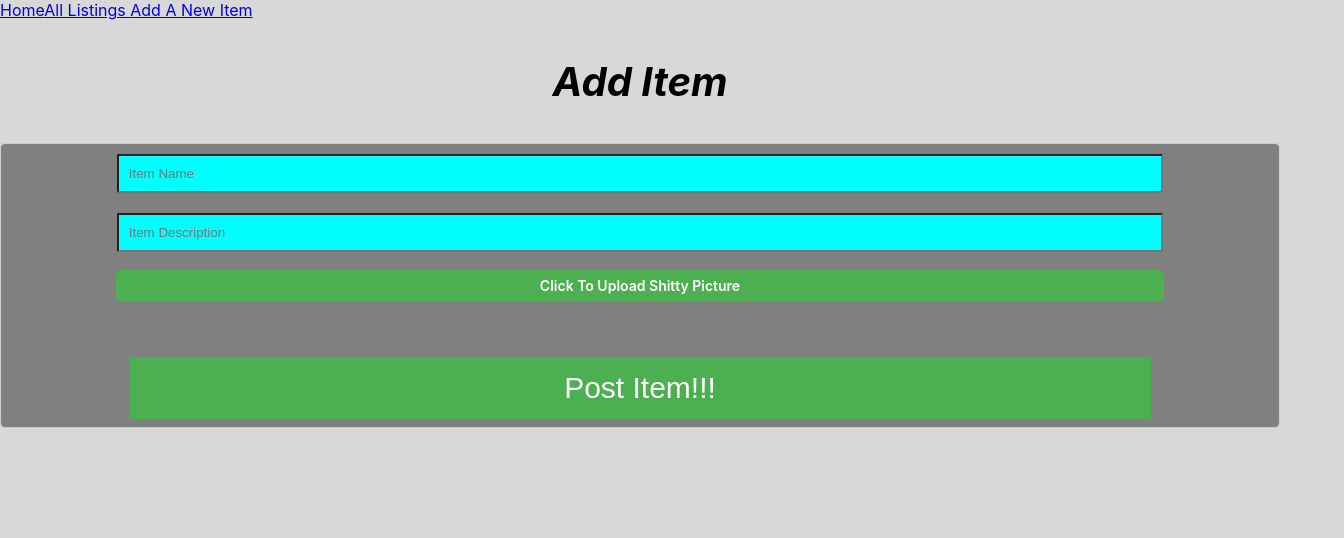
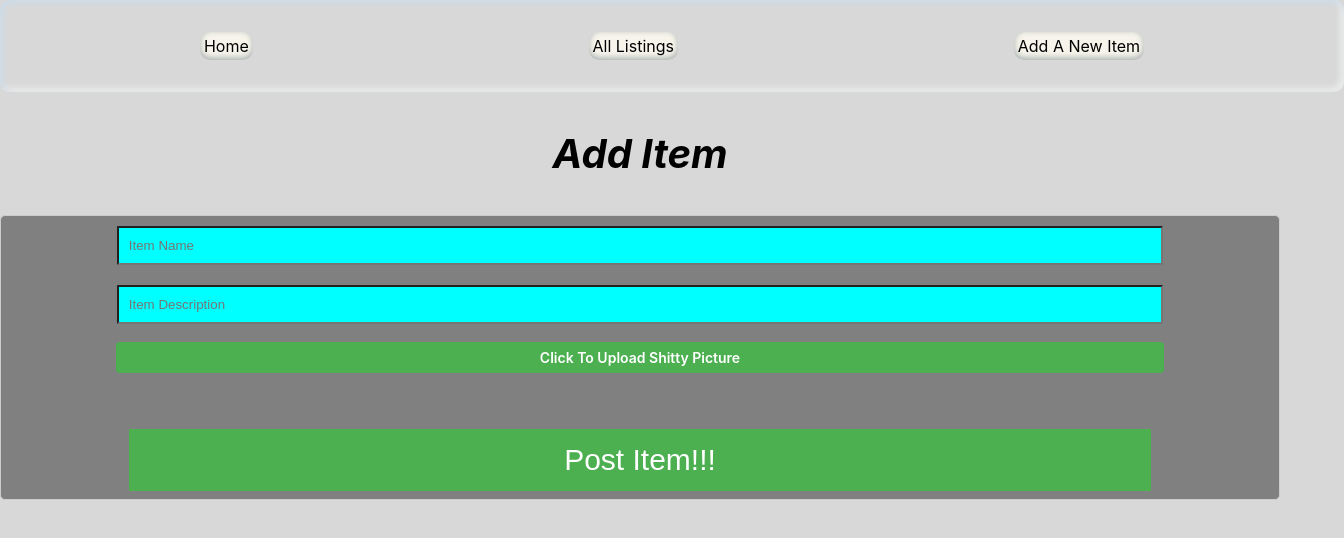
Before and after one commit to jozkan30/MERN-Stack-Group-Project-, a React (Create React App) app: page /add-listing in a window 1280 px wide. Shown: the top 538 px of the page, 1344 px wide, since content can reach past the window. Built offline with nearby package versions, Linux system fonts and the light colour scheme.

Commit message:
Nav bar / All listings style

```diff
--- a/src/App.css
+++ b/src/App.css
@@ -1,3 +1,4 @@
+@import url('https://fonts.googleapis.com/css2?family=Marcellus&display=swap');
 .cards {
   display: flex;
   flex-flow: row wrap;
@@ -12,6 +13,7 @@
   min-height: auto;
   border-width: 5px;
   background-color: bisque;
+
 }
 
 .innerBanner {
--- a/src/components/Items.jsx
+++ b/src/components/Items.jsx
@@ -11,8 +11,8 @@ export default function Item({ item }) {
         alt={`${item._id}`}
         className="listed-item-img"
         />
-        <p className="itemTitle"> {item.title} </p>
-      </Link>
+        </Link>
+        <p className="itemTitle" > {item.title} </p>
     </div>
   );
 }
--- a/src/components/Nav.jsx
+++ b/src/components/Nav.jsx
@@ -1,5 +1,6 @@
 import React from "react";
 import { NavLink } from "react-router-dom";
+import './nav.css'
 
 
 export default function Nav() {
--- a/src/components/items.css
+++ b/src/components/items.css
@@ -1,3 +1,6 @@
+@import url('https://fonts.googleapis.com/css2?family=Marcellus&display=swap');
+
+
 .listed-item-img{
     width: 300px;
     height: 300px;
@@ -12,13 +15,19 @@
     margin: 25px;
     background-color: rgba(60, 0, 0, .3);
     border-radius: 10px;
+    box-shadow: rgba(50, 50, 93, 0.25) 0px 50px 100px -20px, rgba(0, 0, 0, 0.3) 0px 30px 60px -30px, rgba(10, 37, 64, 0.35) 0px -2px 6px 0px inset;
+    padding: 10px;
 }
 
 .itemTitle{
+    text-decoration: none;
     display: flex;
     flex-flow: row wrap;
     justify-content: space-around;
     height: 100px;
     max-width: 300px;
     margin: 50px;
+    font-family: 'Marcellus', serif;
+    color: black;
+
 }
--- /dev/null
+++ b/src/components/nav.css
@@ -0,0 +1,20 @@
+.navBar {
+    display: flex;
+    justify-content: space-around;
+    align-items: center;
+    padding: 2rem;
+    border-radius: 10px;
+    box-shadow: rgb(204, 219, 232) 3px 3px 6px 0px inset, rgba(255, 255, 255, 0.5) -3px -3px 6px 1px inset;
+    width: 100%;
+  }
+
+  .navBarInfo {
+    text-decoration: none;
+    color: black;
+    background-color: #f7f5eb;
+    padding: 0.25rem;
+    border-radius: 10px;
+    box-shadow: rgba(50, 50, 93, 0.25) 0px 50px 100px -20px,
+      rgba(0, 0, 0, 0.3) 0px 30px 60px -30px,
+      rgba(10, 37, 64, 0.35) 0px -2px 6px 0px inset;
+  }
--- a/src/screens/AddListing.jsx
+++ b/src/screens/AddListing.jsx
@@ -8,6 +8,7 @@ export default function ItemCreate() {
     const [item, setItem] = useState({
         name: "",
         description: "",
+
     });
 
     // new state variable to keep track of the selected file
```
